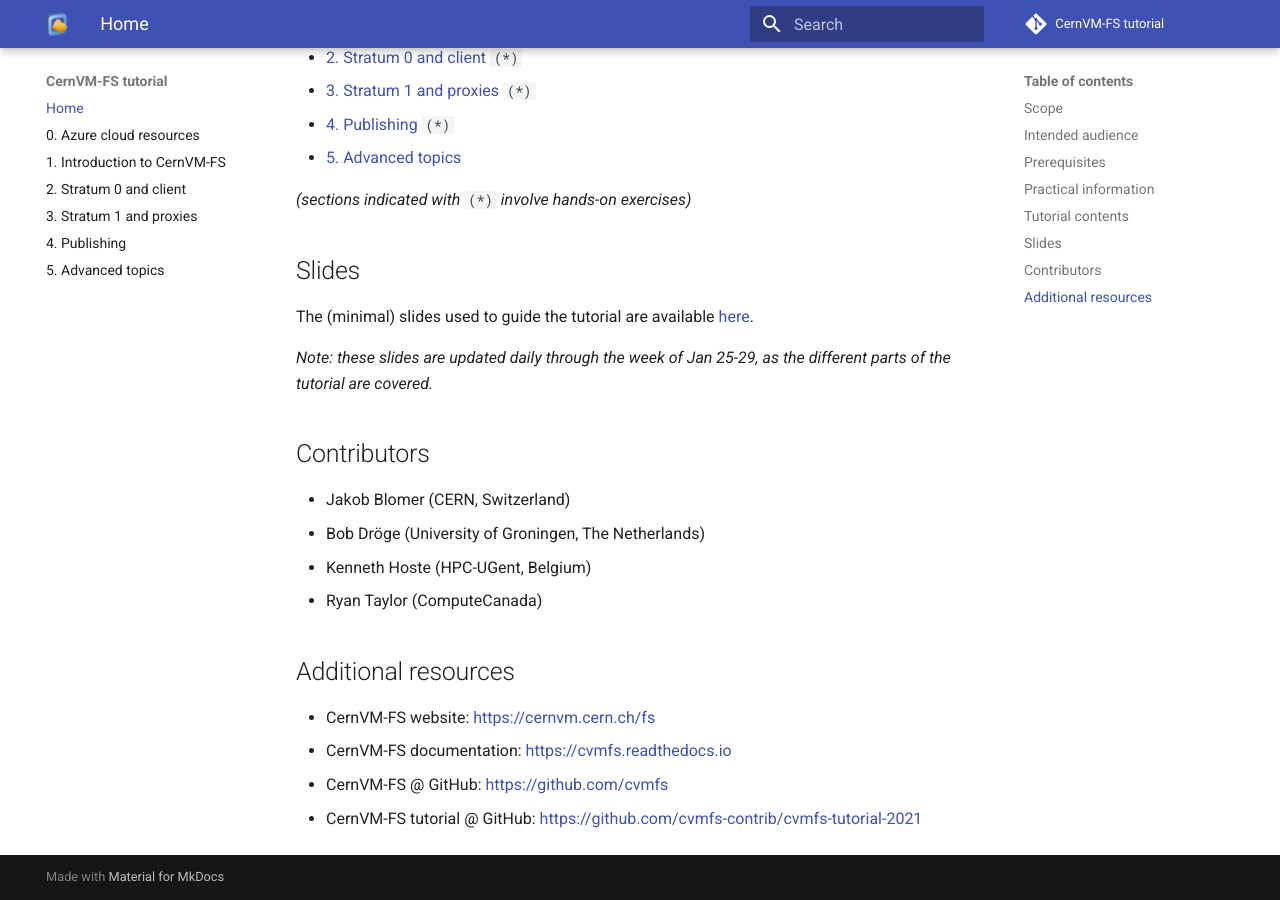
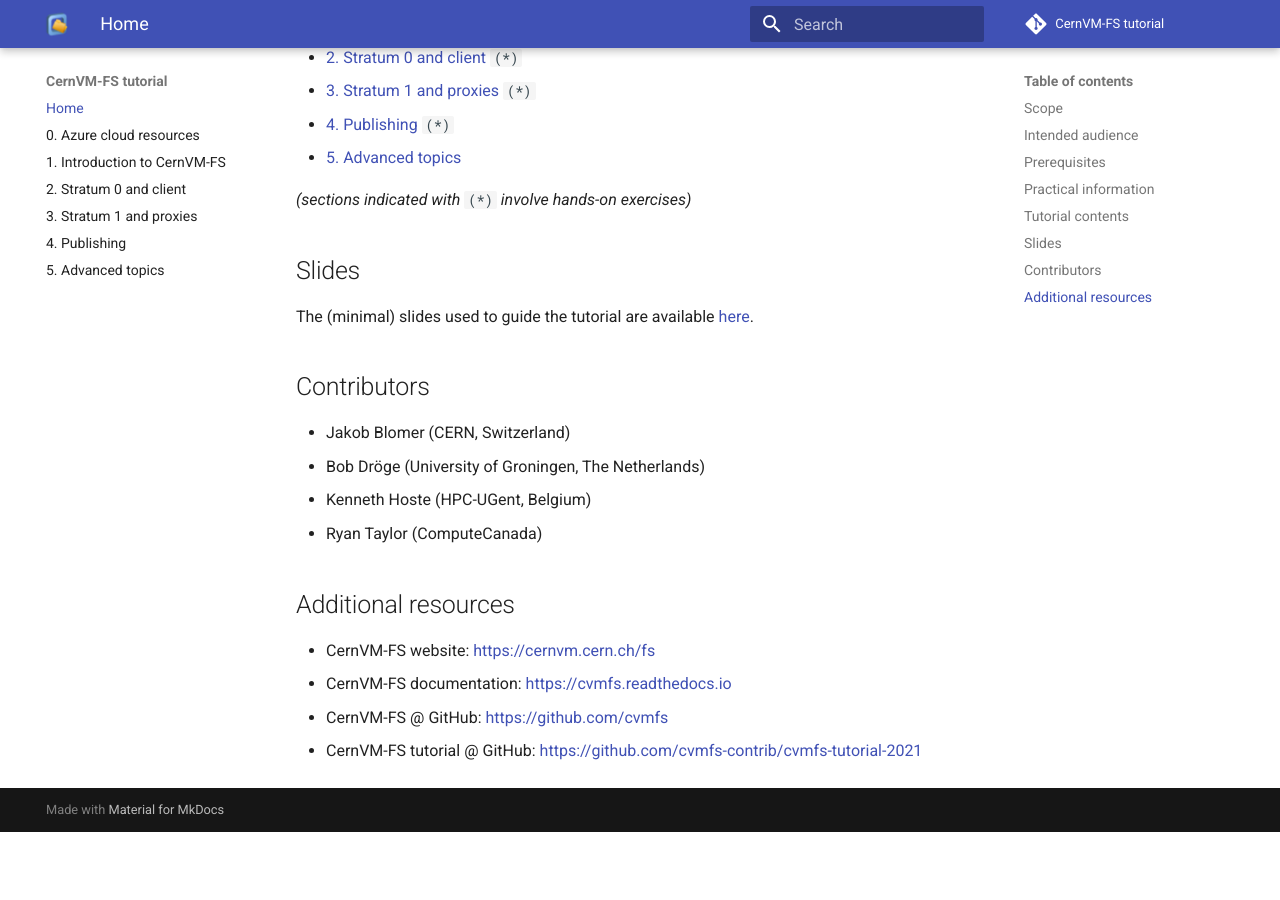
Before and after one commit to cvmfs-contrib/cvmfs-tutorial-2021, an MkDocs documentation site: the page built from docs/index.md, in a window 1280 px wide and 900 px high, scrolled down 1765 px. Built offline with MkDocs 1.6.1 and Material for MkDocs 9.7.7, drawn with Linux system fonts in a browser that asks for light colours; comment, search, counter and statistics services are not loaded; after the commit the page ends 2597 px from its top, so only the background shows below that.

Commit message:
drop note on updating of slides

```diff
--- a/docs/index.md
+++ b/docs/index.md
@@ -77,8 +77,6 @@
 
 The (minimal) slides used to guide the tutorial are available [here](eum21-cvmfs-tutorial-slides.pdf).
 
-*Note: these slides are updated daily through the week of Jan 25-29, as the different parts
-of the tutorial are covered.*
 
 ## Contributors
 
```
